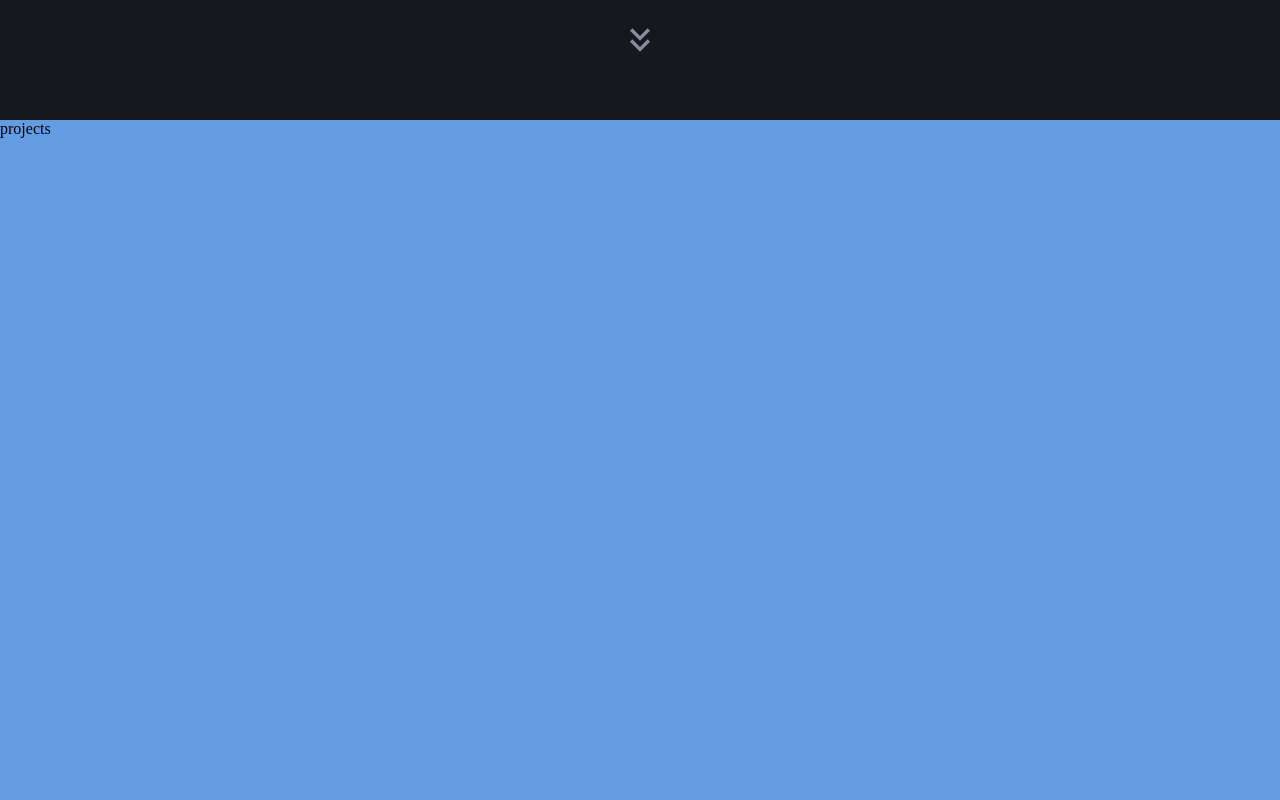
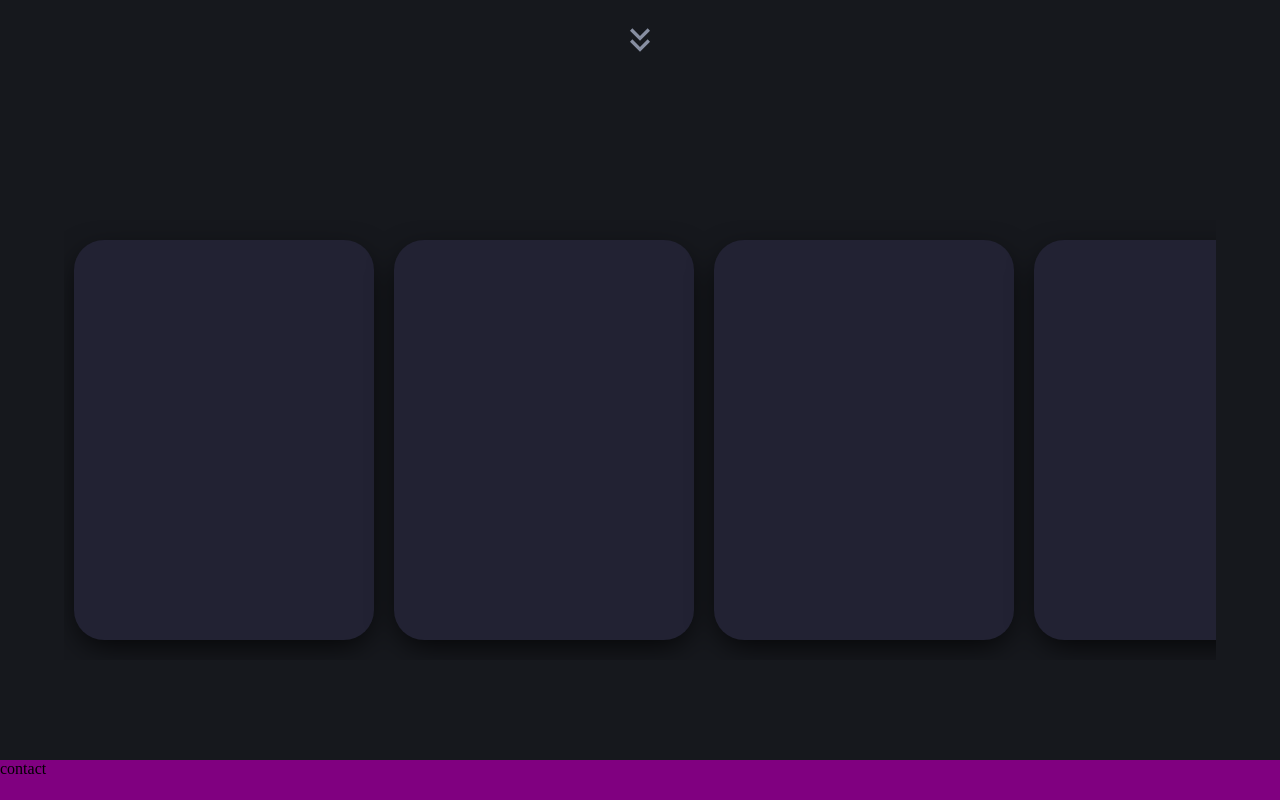
Before and after one commit to kaoutar-12/portflio, a Next.js app: page / in a window 1280 px wide. Shown: the part 680-1480 px from the top of the page. Built offline with nearby package versions, Linux system fonts and the light colour scheme.

Commit message:
done with the first section resposive

```diff
--- /dev/null
+++ b/components/Cards.tsx
@@ -0,0 +1,27 @@
+import React from "react";
+import "@/styles/cards.css";
+
+const Cards = () => {
+  return (
+    <div className="wrapper">
+      <div className="container">
+        <input type="radio" name="slide" id="c1" />
+        <label className="card" htmlFor="c1"></label>
+
+        <input type="radio" name="slide" id="c2" />
+        <label className="card" htmlFor="c2"></label>
+
+        <input type="radio" name="slide" id="c3" />
+        <label className="card" htmlFor="c3"></label>
+        <input type="radio" name="slide" id="c4" />
+        <label className="card" htmlFor="c4"></label>
+        <input type="radio" name="slide" id="c5" />
+        <label className="card" htmlFor="c5"></label>
+        <input type="radio" name="slide" id="c6" />
+        <label className="card" htmlFor="c6"></label>
+      </div>
+    </div>
+  );
+};
+
+export default Cards;
--- a/components/Projects.tsx
+++ b/components/Projects.tsx
@@ -1,12 +1,12 @@
 import React from 'react'
 import "@/styles/projects.css";
-
+import Cards from "@/components/Cards"
 
 const Projects = () => {
   return (
     <div>
       <section className="project" id="projects">
-        projects
+      <Cards/>
       </section>
     </div>
   )
--- /dev/null
+++ b/styles/cards.css
@@ -0,0 +1,58 @@
+.wrapper {
+  width: 90%;
+  height: 400px;
+  /* background: pink; */
+  display: flex;
+  align-items: center;
+  /* border: solid 1px red; */
+    overflow: hidden;
+    overflow-x: auto;
+    padding-bottom: 20px;
+    padding-top: 20px;
+}
+
+
+.wrapper::-webkit-scrollbar {
+  width: 10px;
+  background: #16181d;
+}
+
+.wrapper::-webkit-scrollbar-thumb {
+  background: #E3646E;
+}
+
+
+
+
+.container {
+  height: 400px;
+  display: flex;
+  flex-wrap: nowrap;
+  /* border: solid 1px black; */
+}
+.card {
+  width: 300px;
+  /* height: 100px; */
+  background: #223;
+  border-radius: 30px;
+  cursor: pointer;
+  background-size: cover;
+  overflow: hidden;
+  display: flex;
+  align-items: flex-end;
+  transition: 0.6s cubic-bezier(0.28, -0.03, 0, 0.99);
+  box-shadow: 0px 10px 30px -5px rgba(0, 0, 0, 0.8);
+  margin: 0 10px;
+}
+
+input {
+  display: none;
+}
+
+input:checked + label {
+  width: 600px;
+}
+input:checked + label .discription {
+  opacity: 1 !important;
+  transform: translateY(0) !important;
+}
--- a/styles/projects.css
+++ b/styles/projects.css
@@ -1,5 +1,9 @@
 .project{
     width: 100vw;
-    height: 900px;
-    background: rgb(100, 156, 225);
+    /* height: 900px; */
+    background: #16181d;
+    display: flex;
+    justify-content: center;
+    align-items: center;
+    padding: 100px 0 100px 0;
 }
--- /dev/null
+++ b/tst.css
@@ -0,0 +1,91 @@
+* {
+    box-sizing: border-box;
+    margin: 0;
+    padding: 0;
+    font-family: Arial, Helvetica, sans-serif;
+}
+
+body {
+    background-color: #eeeeea;
+}
+
+.wrapper {
+    width: 100%;
+    height: 100vh;
+    display: flex;
+    align-items: center;
+    justify-content: center;
+}
+
+.container {
+    height: 400px;
+    display: flex;
+    flex-wrap: nowrap;
+    justify-content: start;
+}
+
+.card {
+    width: 80px;
+    border-radius: .75rem;
+    background-size: cover;
+    cursor: pointer;
+    overflow: hidden;
+    border-radius: 2rem;
+    margin: 0 10px;
+    display: flex;
+    align-items: flex-end;
+    transition: .6s cubic-bezier(.28,-0.03,0,.99);
+    box-shadow: 0px 10px 30px -5px rgba(0,0,0,0.8);
+}
+
+.card > .row {
+    color: white;
+    display: flex;
+    flex-wrap: nowrap;
+}
+
+.card > .row > .icon {
+    background: #223;
+    color: white;
+    border-radius: 50%;
+    width: 50px;
+    display: flex;
+    justify-content: center;
+    align-items: center;
+    margin: 15px;
+}
+
+.card > .row > .description {
+    display: flex;
+    justify-content: center;
+    flex-direction: column;
+    overflow: hidden;
+    height: 80px;
+    width: 520px;
+    opacity: 0;
+    transform: translateY(30px);
+    transition-delay: .3s;
+    transition: all .3s ease;
+}
+
+.description p {
+    color: #b0b0ba;
+    padding-top: 5px;
+}
+
+.description h4 {
+    text-transform: uppercase;
+}
+
+input {
+    display: none;
+}
+
+input:checked + label {
+    width: 600px;
+}
+
+input:checked + label .description {
+    opacity: 1 !important;
+    transform: translateY(0) !important;
+}
```
Also changed, not shown: tst.html (added, +58 -0 lines).
